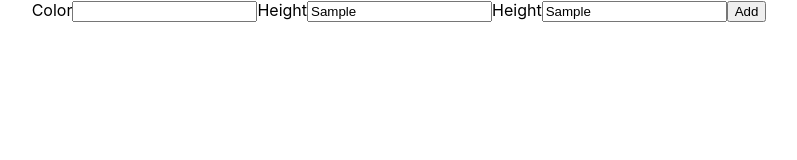
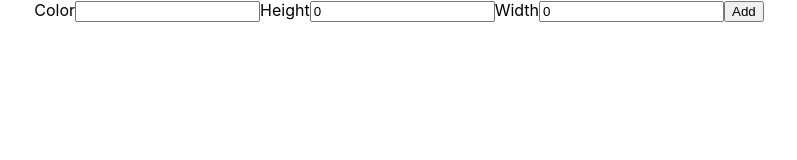
Before and after one commit to StefanoQuiroz/REACT-MERN, a React (Create React App) app in the folder box-generator/: page / in a window 1280 px wide. Both pictures are taken after typing "Sample", "Sample", "Sample" into the empty fields and a click on the input "Add". Shown: the top 160 px of the page, without its empty margins (241-1038 px from the left). Built offline with nearby package versions, Linux system fonts and the light colour scheme.

Commit message:
Box Generator Own Version at 75%

```diff
--- a/box-generator/src/components/BoxGenerator.js
+++ b/box-generator/src/components/BoxGenerator.js
@@ -7,7 +7,8 @@ const BoxGenerator = () => {
     const [state, setState] = useState({
         boxes: [],
         newColor: "",
-        newWidth: 0
+        newWidth: 0,
+        newHeight: 0
     })
 
     //Methods
@@ -26,11 +27,14 @@ const BoxGenerator = () => {
     const onSubmit = (e) => {
         e.preventDefault();
         setState({
-            boxes: [...state.boxes, {color: state.newColor, width: state.newWidth}],
+            boxes: [...state.boxes, {color: state.newColor, width: state.newWidth, height: state.newHeight}],
             newColor: "",
-            newWidth: 0
+            newWidth: 0,
+            newHeight: 0
         })
         colorCampo.current.value= "";
+        alturaCampo.current.value= 0;
+        anchoCampo.current.value= 0
     }
 
 
@@ -41,14 +45,21 @@ const BoxGenerator = () => {
                 <label htmlFor="color">Color</label>
                 <input type="text" ref={colorCampo} onChange={onChange} name="color"/>
                 <label htmlFor="height">Height</label>
-                <input type="text" ref={alturaCampo} onChange={onChange} name="height"/>
-                <label htmlFor="width">Height</label>
-                <input type="text" ref={anchoCampo} onChange={onChange} name="width"/>
+                <input type="text" ref={alturaCampo} onChange={onChange} name="newHeight"/>
+                <label htmlFor="width">Width</label>
+                <input type="text" ref={anchoCampo} onChange={onChange} name="newWidth"/>
                 <input type="submit" value="Add"/>
             </form>
 
             <div className="results">
-                <StyledBox/>
+                {state.boxes.map((box, i) => (
+                    <StyledBox
+                        key={i}
+                        bgColor={box.color}
+                        width={box.width}
+                        height={box.height}
+                    />
+                ))}
             </div>
         </div>
     );
```
